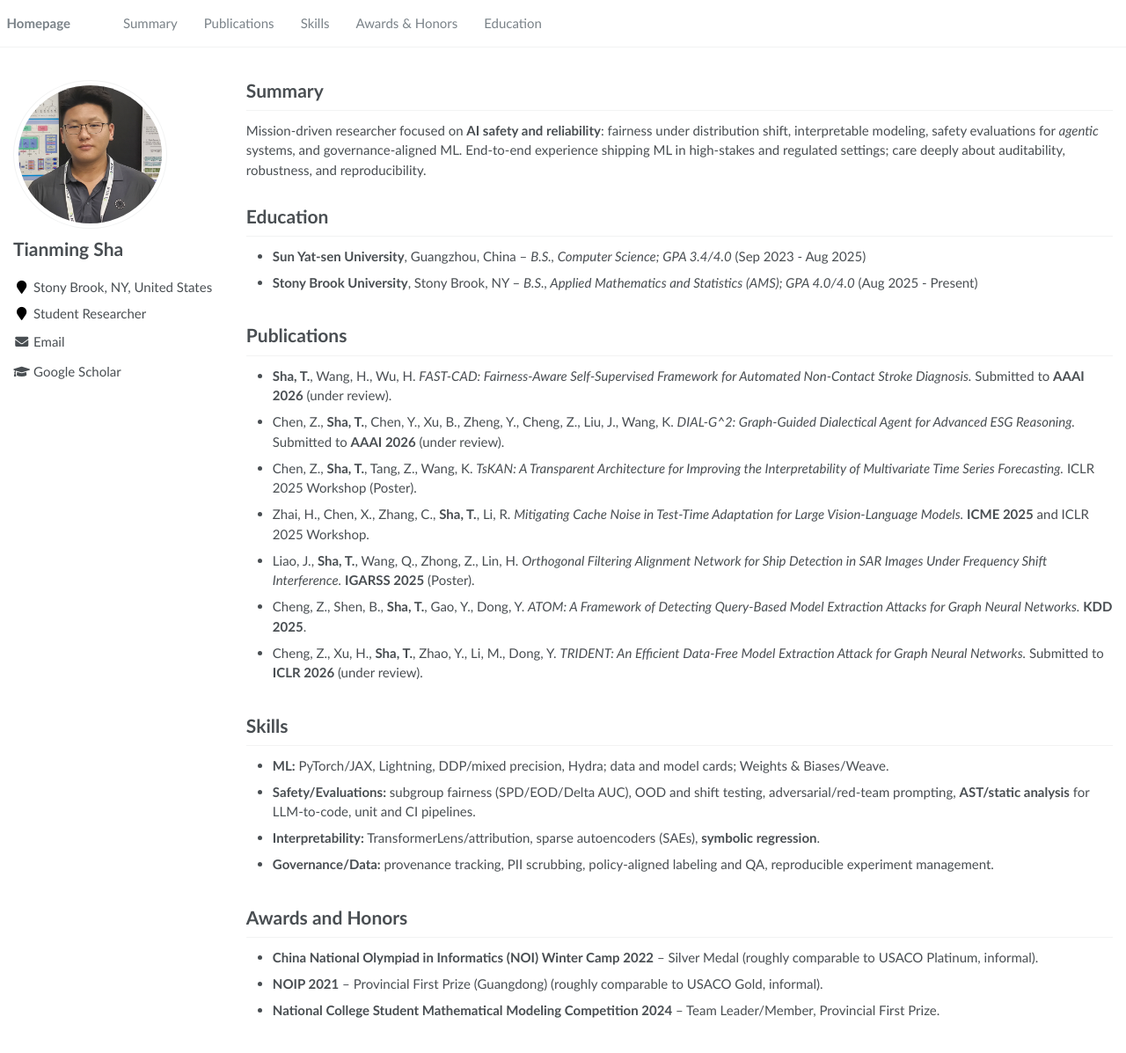
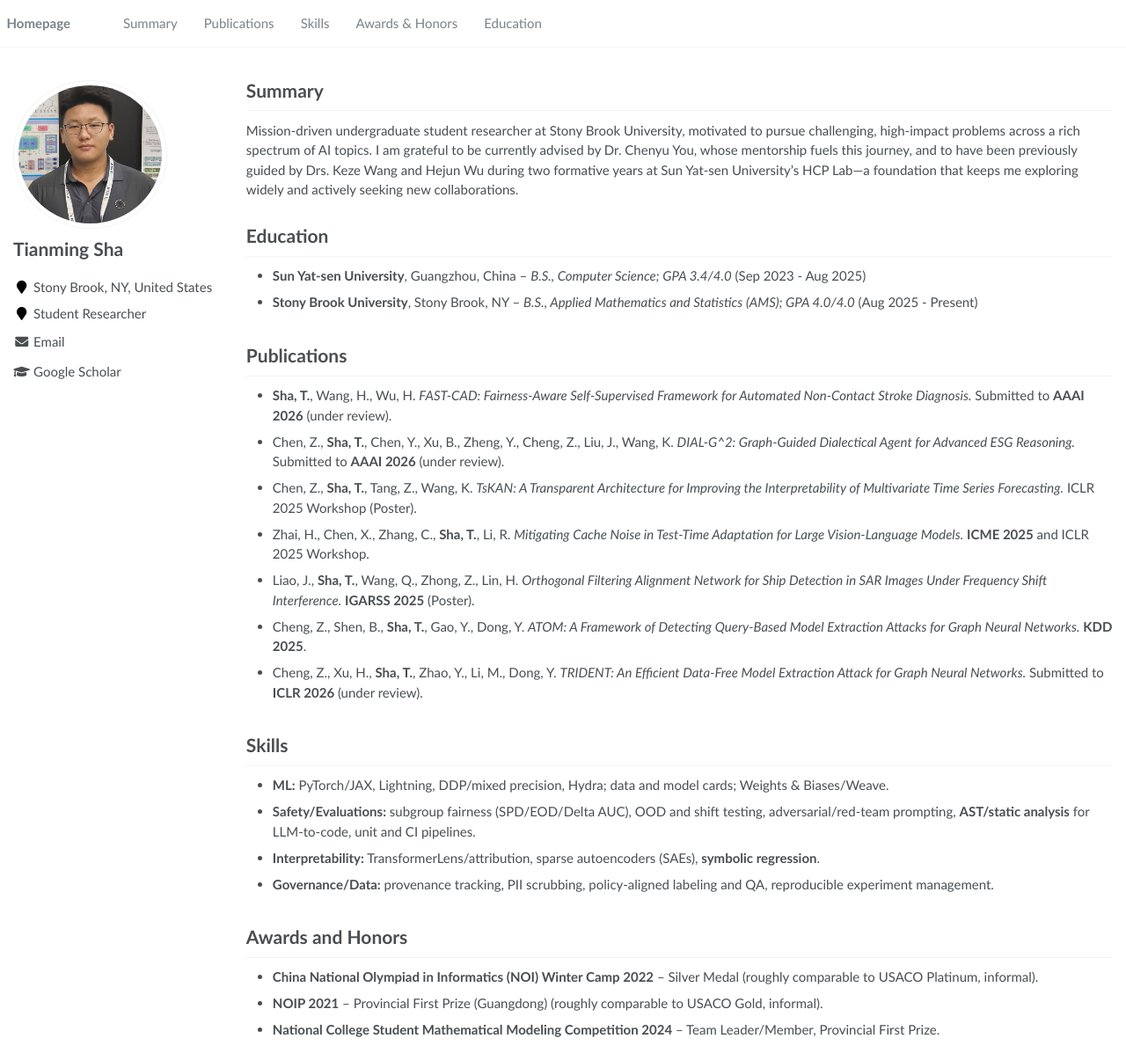
Before and after one commit to shatianming5/shatianming5.github.io, a Jekyll site: the page built from _pages/about.md, in a window 1280 px wide and 1197 px high. Shown: the whole window at 88% size. Built offline with Jekyll 4.4.1, drawn with Linux system fonts in a browser that asks for light colours.

Commit message:
Rewrite summary with current mentorship

```diff
--- a/_pages/about.md
+++ b/_pages/about.md
@@ -11,7 +11,7 @@ redirect_from:
 <span class='anchor' id='summary'></span>
 
 # Summary
-Mission-driven researcher focused on **AI safety and reliability**: fairness under distribution shift, interpretable modeling, safety evaluations for *agentic* systems, and governance-aligned ML. End-to-end experience shipping ML in high-stakes and regulated settings; care deeply about auditability, robustness, and reproducibility.
+Mission-driven undergraduate student researcher at Stony Brook University, motivated to pursue challenging, high-impact problems across a rich spectrum of AI topics. I am grateful to be currently advised by Dr. Chenyu You, whose mentorship fuels this journey, and to have been previously guided by Drs. Keze Wang and Hejun Wu during two formative years at Sun Yat-sen University’s HCP Lab—a foundation that keeps me exploring widely and actively seeking new collaborations.
 
 <span class='anchor' id='education'></span>
 
```
